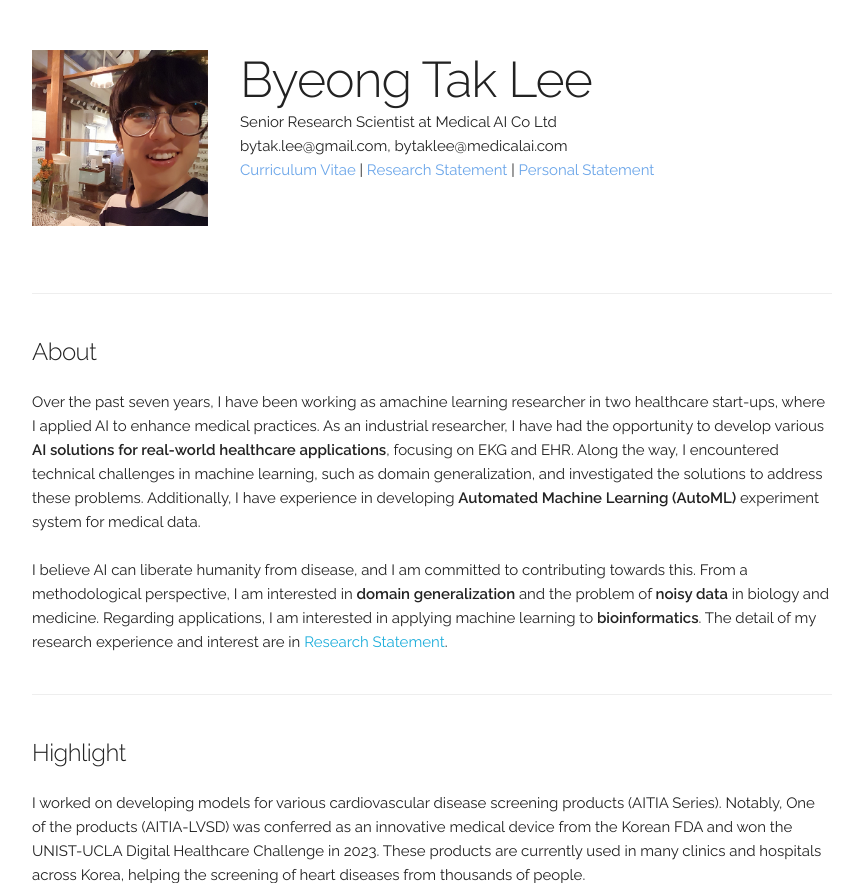
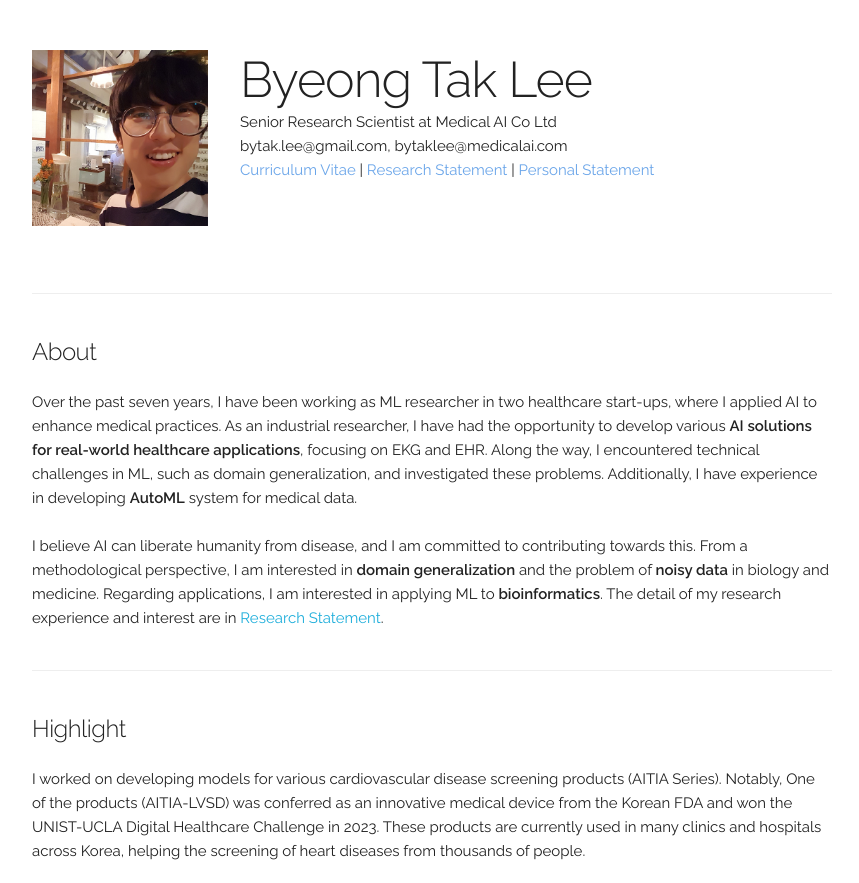
Before and after one commit to byeongtak/byeongtak.github.io, a Jekyll site: the page built from index.html, in a window 1280 px wide and 900 px high, cut to the strip 0-883 px from the top of the window. Shown: the whole strip, without its empty margins (208-1067 px from the left). Built offline with Jekyll 4.4.1, drawn with Linux system fonts in a browser that asks for light colours.

Commit message:
Update index.html

```diff
--- a/index.html
+++ b/index.html
@@ -14,15 +14,15 @@ layout: default
 <!-- ========== About ========== -->
 <div class="docs-section" id="about">
   <h5>About</h5>
-	Over the past seven years, I have been working as amachine learning researcher in two healthcare start-ups, where I applied AI to enhance medical practices.
+	Over the past seven years, I have been working as ML researcher in two healthcare start-ups, where I applied AI to enhance medical practices.
 	As an industrial researcher, I have had the opportunity to develop various <b>AI solutions for real-world healthcare applications</b>, focusing on EKG and EHR.
-	Along the way, I encountered technical challenges in machine learning, such as domain generalization, and investigated the solutions to address these problems.
-	Additionally, I have experience in developing <b>Automated Machine Learning (AutoML)</b> experiment system for medical data.
+	Along the way, I encountered technical challenges in ML, such as domain generalization, and investigated these problems.
+	Additionally, I have experience in developing <b>AutoML</b> system for medical data.
   <br>
   <br>
 	I believe AI can liberate humanity from disease, and I am committed to contributing towards this.
 	From a methodological perspective, I am interested in <b>domain generalization</b> and the problem of <b>noisy data</b> in biology and medicine.
-	Regarding applications, I am interested in applying machine learning to <b>bioinformatics</b>.
+	Regarding applications, I am interested in applying ML to <b>bioinformatics</b>.
 	The detail of my research experience and interest are in <a href="{{ site.data.main_info.research_statement }}" style="text-decoration: none;" target="_blank">Research Statement</a>.
 </div>
 
```
